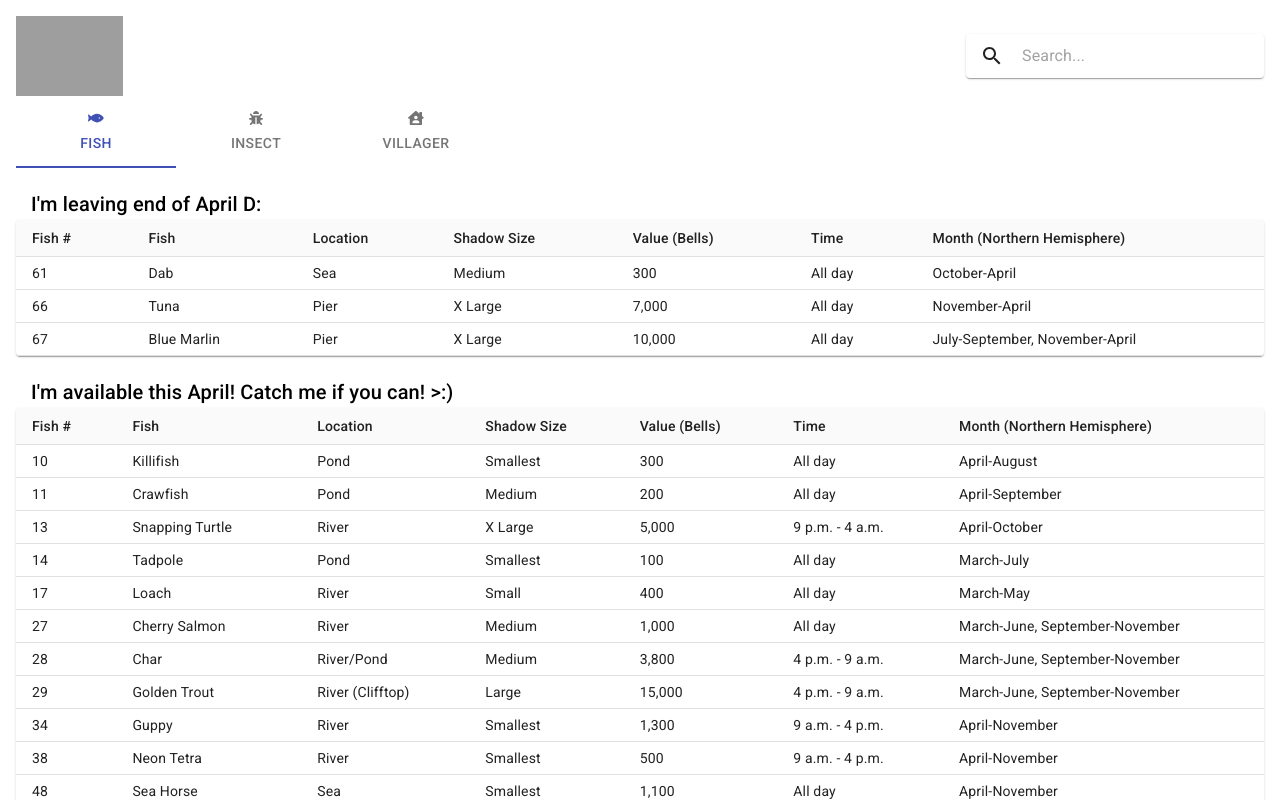
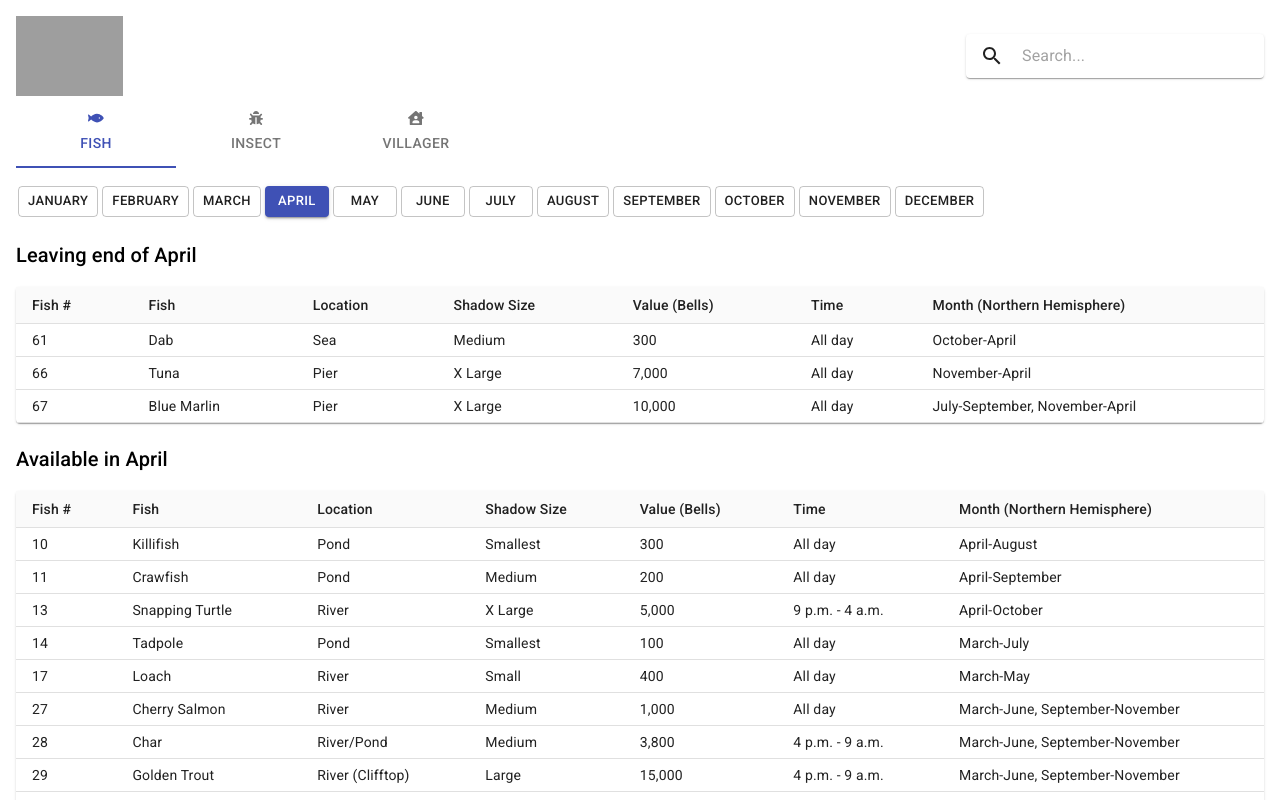
Before and after one commit to ycultan/AC-Critter-Guide, a React (Create React App) app: page / in a window 1280 px wide. Shown: the top 800 px of the page. Built offline with nearby package versions, Linux system fonts and the light colour scheme; grey boxes are pictures that could not be loaded.

Commit message:
add month selection

```diff
--- a/src/components/CritterTable/CritterTable.js
+++ b/src/components/CritterTable/CritterTable.js
@@ -19,11 +19,11 @@ const useStyles = makeStyles({
   root: {
     width: "100%"
   },
-  container: {
-    maxHeight: "100vh"
-  },
   table: {
     minWidth: 650
+  },
+  h6: {
+    margin: "16px 0"
   }
 });
 
@@ -37,17 +37,14 @@ export const CritterTable = ({
   isImportantSection
 }) => {
   const classes = useStyles();
-  const style = {
-    marginLeft: "15px"
-  };
 
   return (
     <>
-      <Typography variant="h6" style={style}>
+      <Typography variant="h6" className={classes.h6}>
         {title}
       </Typography>
       <Paper className={classes.root}>
-        <TableContainer className={classes.container}>
+        <TableContainer>
           <Table stickyHeader size="small">
             {isImportantSection ? (
               <CritterTableHead type={critter} isSortableTable={false} />
--- a/src/components/HeaderTabs/HeaderTabs.js
+++ b/src/components/HeaderTabs/HeaderTabs.js
@@ -110,7 +110,7 @@ export const HeaderTabs = ({
         type="fish"
         table={
           <CritterTable
-            title="All Fish"
+            title="Fishes"
             critter="fish"
             critterData={modifiedFishData}
             isSearchingForCritter={isSearchingForCritter}
@@ -125,7 +125,7 @@ export const HeaderTabs = ({
         type="insect"
         table={
           <CritterTable
-            title="All Insects"
+            title="Insects"
             critter="insect"
             critterData={modifiedInsectData}
             isSearchingForCritter={isSearchingForCritter}
--- a/src/components/ImportantCritter/ImportantCritter.js
+++ b/src/components/ImportantCritter/ImportantCritter.js
@@ -5,22 +5,98 @@
  *  Copyright (c) 2020 Lucy Tan
  */
 
-import React from "react";
+import React, { useState } from "react";
+import { Button, FormControl, Select, Input, InputLabel, MenuItem } from "@material-ui/core";
+import { makeStyles } from "@material-ui/core/styles";
+
 import { CritterTable } from "../CritterTable/CritterTable";
 import { fishWithDates } from "../../data/FishData";
 import { insectWithDates } from "../../data/InsectData";
 import { getCrittersAvailableByMonth, getCrittersLeavingByMonth, getQueryParam, monthNameToNumMap } from "../../data/utils";
 
+const useStyles = makeStyles((theme) => ({
+  buttonContainer: {
+    margin: '16px 0',
+
+    [theme.breakpoints.down('sm')]: {
+      display: 'none'
+    },
+    [theme.breakpoints.up('sm')]: {
+      display: 'block'
+    },
+  },
+  dropdownContainer: {
+    margin: '16px 0',
+
+    [theme.breakpoints.down('sm')]: {
+      display: 'block'
+    },
+    [theme.breakpoints.up('sm')]: {
+      display: 'none'
+    },
+  },
+  formControl: {
+    width: '100%'
+  },
+  button: {
+    margin: '2px'
+  }
+}));
+
+const ITEM_HEIGHT = 48;
+const ITEM_PADDING_TOP = 8;
+const MenuProps = {
+  PaperProps: {
+    style: {
+      maxHeight: ITEM_HEIGHT * 4.5 + ITEM_PADDING_TOP
+    },
+  },
+};
+
+const monthNames = Object.keys(monthNameToNumMap)
+
 export const ImportantCritterSection = ({ critter }) => {
+  const [selectedMonth, setSelectedMonth] = useState(getMonth());
   const critterWithDates = critter === 'fish' ? fishWithDates : insectWithDates;
-  const [monthName, monthNum] = getMonth();
+  const classes = useStyles();
 
   return (
     <>
+      <div className={classes.buttonContainer}>
+        {monthNames.map(name =>
+          <Button
+            key={`${name}-btn`}
+            className={classes.button}
+            size="small"
+            variant={name === selectedMonth ? 'contained' : 'outlined'}
+            onClick={() => setSelectedMonth(name) }
+            color={name === selectedMonth ? 'primary' : 'default'}
+          >
+            {name}
+          </Button>
+        )}
+      </div>
+      <div className={classes.dropdownContainer}>
+        <FormControl className={classes.formControl}>
+          <InputLabel>Month</InputLabel>
+          <Select
+            value={selectedMonth}
+            onChange={e => setSelectedMonth(e.target.value)}
+            input={<Input />}
+            MenuProps={MenuProps}
+          >
+            {monthNames.map((name) => (
+              <MenuItem key={name} value={name}>
+                {name}
+              </MenuItem>
+            ))}
+          </Select>
+        </FormControl>
+      </div>
       <div style={{margin: '20px 0px'}}>
         <CritterTable
-          title={`I'm leaving end of ${monthName} D:`}
-          critterData={getCrittersLeavingByMonth(critterWithDates, monthName)}
+          title={`Leaving end of ${selectedMonth}`}
+          critterData={getCrittersLeavingByMonth(critterWithDates, selectedMonth)}
           isImportantSection={true}
           critter={critter}
         />
@@ -28,8 +104,8 @@ export const ImportantCritterSection = ({ critter }) => {
 
       <div style={{margin: '20px 0px'}}>
         <CritterTable
-          title={`I'm available this ${monthName}! Catch me if you can! >:)`}
-          critterData={getCrittersAvailableByMonth(critterWithDates, monthNum)}
+          title={`Available in ${selectedMonth}`}
+          critterData={getCrittersAvailableByMonth(critterWithDates, monthNameToNumMap[selectedMonth])}
           isImportantSection={true}
           critter={critter}
         />
@@ -45,8 +121,7 @@ const getMonth = () => {
   const queryMonth = getQueryParam().month;
   const isQueryMonthInvalid = isNaN(monthNameToNumMap[queryMonth]);
   const date = new Date();
-  const monthNum = isQueryMonthInvalid ? date.getMonth() : monthNameToNumMap[queryMonth];
   const monthName = isQueryMonthInvalid ? date.toLocaleDateString("default", { month: "long" }) : queryMonth;
 
-  return [monthName, monthNum];
+  return monthName
 };
```
